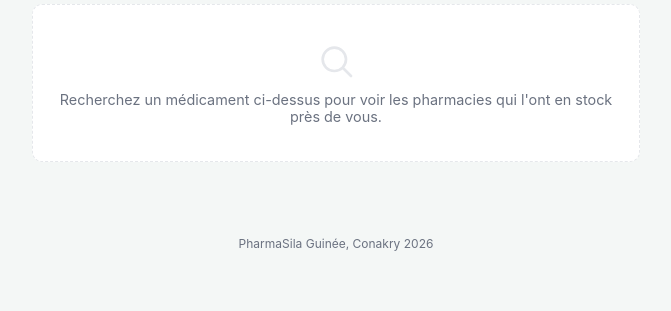
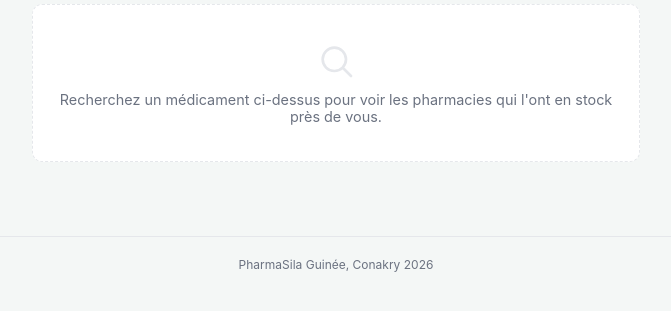
Before and after one commit to Facelyconde-lab/PharmGuineeFM, a Django app: page / in a window 1280 px wide. Shown: the part 256-567 px from the top of the page, without its empty margins (304-975 px from the left). Run offline with Django 5.2, Linux system fonts and the light colour scheme.

Commit message:
Ligne de separation au-dessus du pied de page

```diff
--- a/pharmacies/templates/pharmacies/accueil.html
+++ b/pharmacies/templates/pharmacies/accueil.html
@@ -455,7 +455,9 @@
         text-align: center;
         font-size: 0.75rem;
         color: var(--gris);
-        padding: 24px 16px 32px;
+        padding: 20px 16px 28px;
+        margin-top: 24px;
+        border-top: 1px solid var(--gris-clair);
     }
 
     /* Barre fixe en bas d'écran, visible seulement quand le panier n'est pas
```
